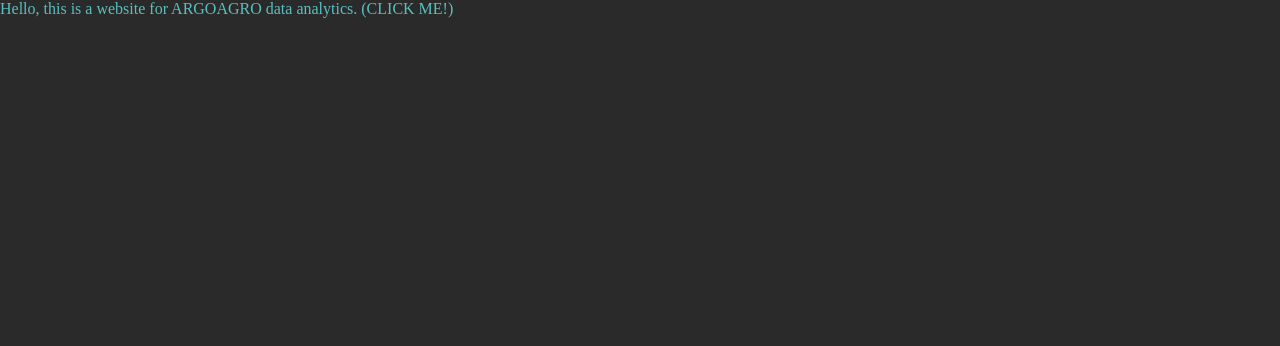
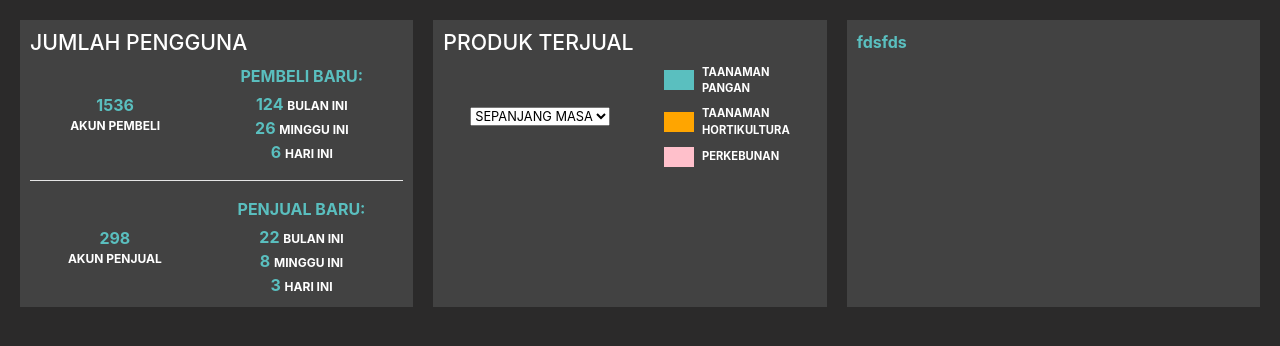
Before and after one commit to aldifirmansyah/ARGOAGRO-Web, a PHP site: page /index.html in a window 1280 px wide. Shown: the top 346 px of the page. Run offline with PHP 8.4, Linux system fonts and the light colour scheme; some libraries are stand-ins or nearby versions.

Commit message:
[ADD] Jumlah pengguna section, produk terjual setengah jadi section

```diff
--- a/index.html
+++ b/index.html
@@ -1,11 +1,147 @@
 <!DOCTYPE html>
 <html>
   <head>
-	<link rel="stylesheet" type="text/css" href="styles.css">
+    <link
+      rel="stylesheet"
+      href="https://stackpath.bootstrapcdn.com/bootstrap/4.3.1/css/bootstrap.min.css"
+      integrity="sha384-ggOyR0iXCbMQv3Xipma34MD+dH/1fQ784/j6cY/iJTQUOhcWr7x9JvoRxT2MZw1T"
+      crossorigin="anonymous"
+    />
+    <link rel="stylesheet" type="text/css" href="styles.css" />
     <title>ARGOAGRO</title>
   </head>
   <body>
-<p class="blue-color">Hello, this is a website for ARGOAGRO data analytics. (CLICK ME!)</p>
+    <div class="container-fluid no-mar-pad">
+      <div class="row no-mar-pad">
+        <div class="col-md-4 no-mar-pad">
+          <section style="margin-right: 20px;">
+            <h2 class="title">JUMLAH PENGGUNA</h2>
+            <div
+              style="display: flex; flex-direction: row; justify-content: space-around"
+            >
+              <div
+                style="text-align: center; display: flex; flex-direction: column; justify-content: center;"
+              >
+                <p style="margin-bottom: 0;">1536</p>
+                <p style="color: white; font-size: 0.75rem;">AKUN PEMBELI</p>
+              </div>
+              <div style="text-align: center;">
+                <p style="margin-bottom: 4px;">PEMBELI BARU:</p>
+                <p>
+                  124
+                  <span style="color: white; font-size: 0.75rem;"
+                    >BULAN INI</span
+                  >
+                </p>
+                <p>
+                  26
+                  <span style="color: white; font-size: 0.75rem;"
+                    >MINGGU INI</span
+                  >
+                </p>
+                <p>
+                  6
+                  <span style="color: white; font-size: 0.75rem;"
+                    >HARI INI</span
+                  >
+                </p>
+              </div>
+            </div>
+            <hr style="background: white;" />
+            <div
+              style="display: flex; flex-direction: row; justify-content: space-around"
+            >
+              <div
+                style="text-align: center; display: flex; flex-direction: column; justify-content: center;"
+              >
+                <p>298</p>
+                <p style="color: white; font-size: 0.75rem;">AKUN PENJUAL</p>
+              </div>
+              <div style="text-align: center;">
+                <p style="margin-bottom: 4px;">PENJUAL BARU:</p>
+                <p>
+                  22
+                  <span style="color: white; font-size: 0.75rem;"
+                    >BULAN INI</span
+                  >
+                </p>
+                <p>
+                  8
+                  <span style="color: white; font-size: 0.75rem;"
+                    >MINGGU INI</span
+                  >
+                </p>
+                <p>
+                  3
+                  <span style="color: white; font-size: 0.75rem;"
+                    >HARI INI</span
+                  >
+                </p>
+              </div>
+            </div>
+          </section>
+        </div>
+        <div class="col-md-4 no-mar-pad">
+          <section id="produk-terjual">
+            <h2 class="title">PRODUK TERJUAL</h2>
+            <div
+              style="display: flex; flex-direction: row; justify-content:space-around; align-items: center;"
+            >
+              <div>
+                <select>
+                  <option>SEPANJANG MASA</option>
+                  <option>BULAN INI</option>
+                  <option>MINGGU INI</option>
+                  <option>HARI INI</option>
+                </select>
+              </div>
+              <div style="display: flex; flex-direction: column;">
+                <div
+                  style="display: flex; flex-direction: row; align-items: center; margin-bottom: 8px;"
+                >
+                  <div
+                    class="color-box"
+                    style="background-color: #5abfbf;"
+                  ></div>
+                  <div>
+                    <p>TAANAMAN</p>
+                    <p>PANGAN</p>
+                  </div>
+                </div>
+
+                <div
+                  style="display: flex; flex-direction: row; align-items: center;  margin-bottom: 8px;"
+                >
+                  <div
+                    class="color-box"
+                    style="background-color: orange;"
+                  ></div>
+                  <div>
+                    <p>TAANAMAN</p>
+                    <P>HORTIKULTURA</P>
+                  </div>
+                </div>
+
+                <div style="display: flex; flex-direction: row">
+                  <div
+                    style="display: flex; flex-direction: row; align-items: center;"
+                  >
+                    <div
+                      class="color-box"
+                      style="background-color: pink;"
+                    ></div>
+                    <p>PERKEBUNAN</p>
+                  </div>
+                </div>
+              </div>
+            </div>
+          </section>
+        </div>
+        <div class="col-md-4 no-mar-pad">
+          <section>fdsfds</section>
+        </div>
+      </div>
+    </div>
 
     <script src="https://d3js.org/d3.v4.js"></script>
     <script type="text/javascript" src="scripts.js"></script>
--- a/styles.css
+++ b/styles.css
@@ -1,24 +1,57 @@
+html {
+  font-size: 16px;
+}
+
 * {
-	margin: 0;
-	padding: 0;
+  color: #5abfbf;
+  font-weight: bold;
+  margin: 0;
+  padding: 0;
 }
 
 body {
-	background-color: #2B2A2A;
+  background-color: #2b2a2a;
+  padding: 20px;
 }
 
 section {
-	background-color: #424242;
-}
-
-.blue-color {
-	color: #5ABFBF;
-}
-
-.white-color {
-	color: #FFFFFF;
+  background-color: #424242;
+  padding: 10px;
+  height: 100%;
 }
 
 p {
-	cursor: pointer;
+  margin: 0;
+  padding: 0;
 }
+
+.no-mar-pad {
+  margin: 0;
+  padding: 0;
+}
+
+.title {
+  font-size: 1.33rem;
+  color: white;
+}
+
+#produk-terjual {
+  margin-right: 20px;
+}
+
+#produk-terjual .color-box {
+  width: 30px;
+  height: 20px;
+  margin-right: 8px;
+}
+#produk-terjual p {
+  font-size: 0.7rem;
+  color: white;
+}
+
+#produk-terjual select,
+#produk-terjual option {
+  color: black;
+  font-weight: 400;
+  font-size: 0.8rem;
+}
```
Lines whose indentation alone changed are shown as unchanged.
